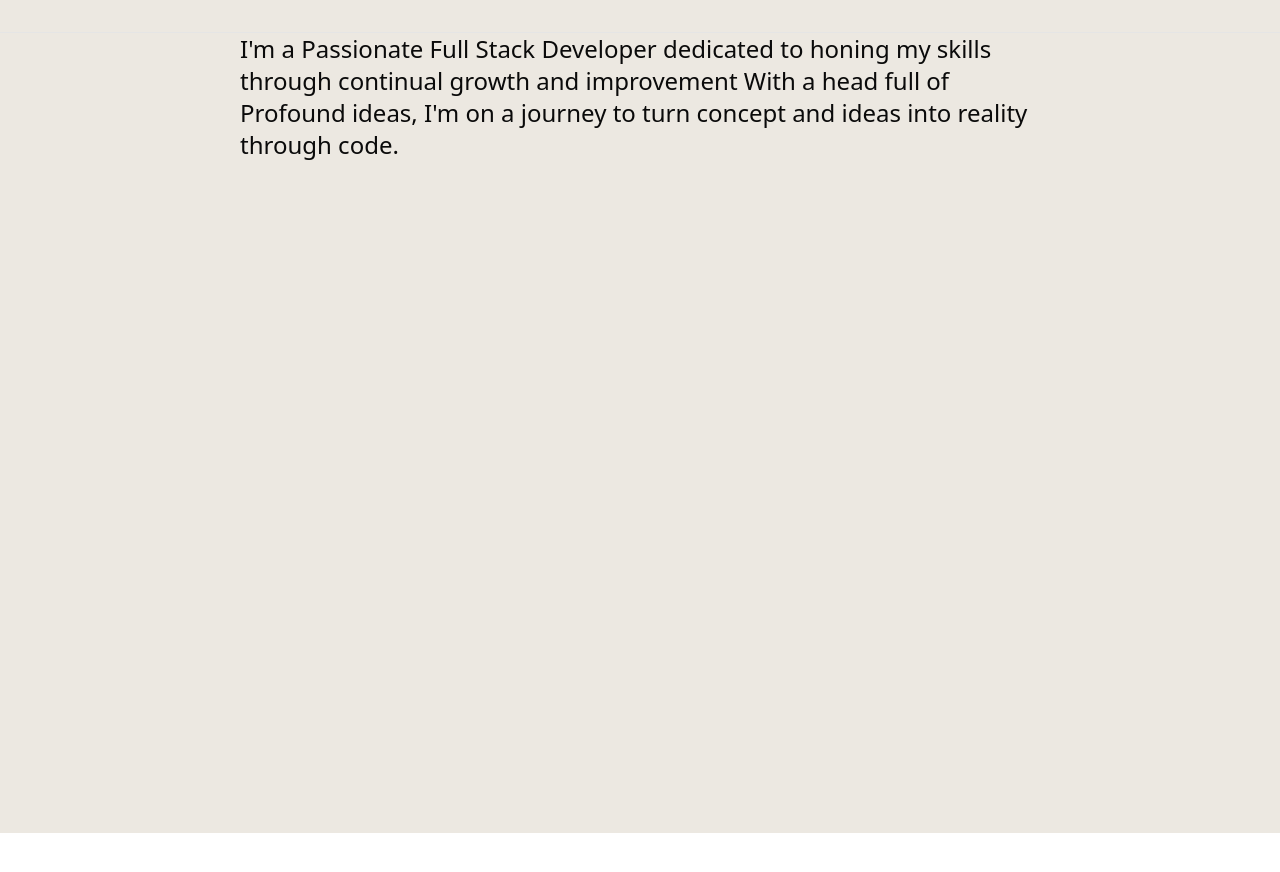
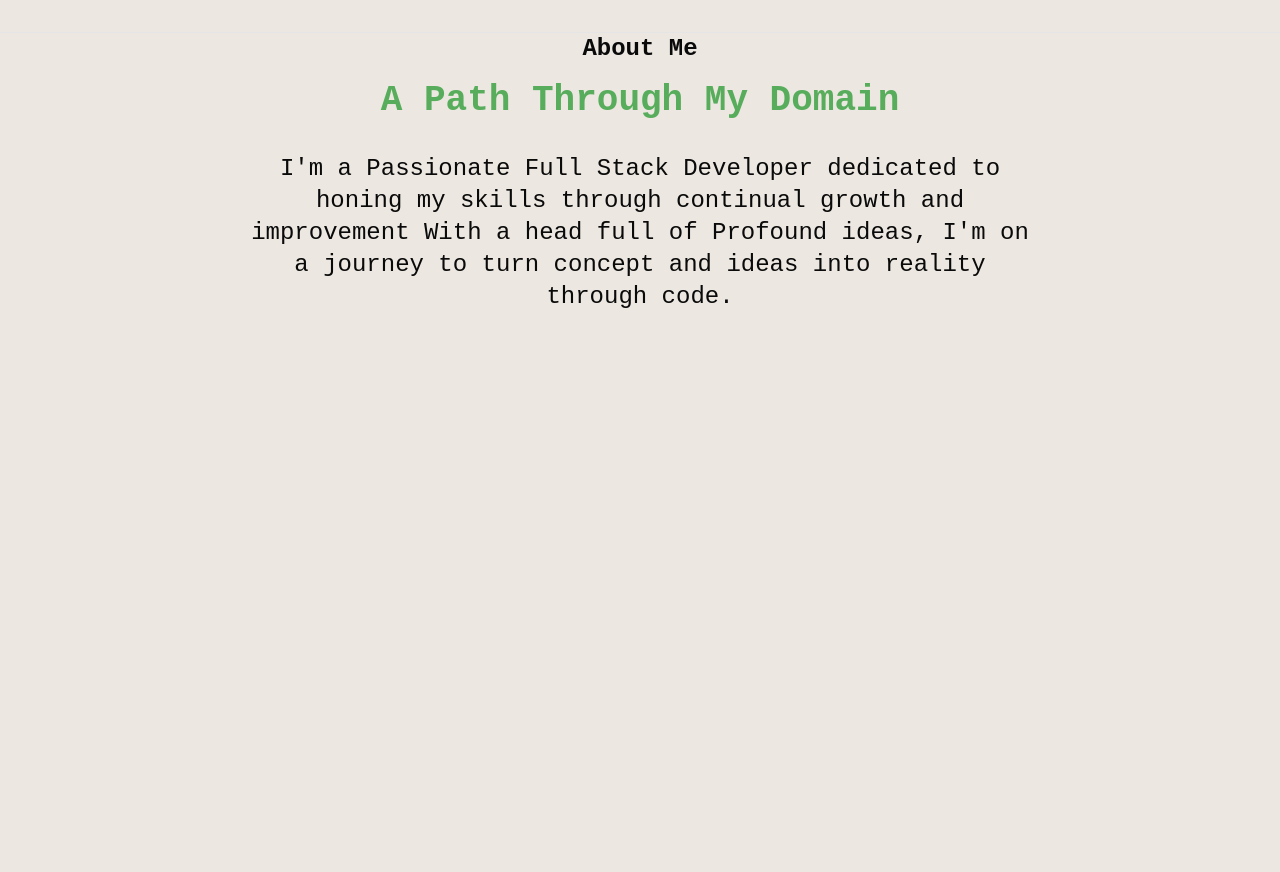
Before and after one commit to Dz-devz/personal-portfolio, a React (Vite) app: page /about in a window 1280 px wide. Shown: the top 872 px of the page. Before the commit the page ends 833 px from the top, so only its background shows below. Built offline with nearby package versions, Linux system fonts and the light colour scheme; a web font is replaced by a local one.

Commit message:
chore: about design update

```diff
--- a/src/routes/about.tsx
+++ b/src/routes/about.tsx
@@ -1,25 +1,46 @@
 import { createFileRoute } from '@tanstack/react-router'
-import { motion } from 'framer-motion'
+import { motion } from 'framer-motion';
+
 
 export const Route = createFileRoute('/about')({
   component: About,
 })
 
 export function About() {
-  const fullText =
-    "I'm a Passionate Full Stack Developer dedicated to honing my skills through continual growth and improvement With a head full of Profound ideas, I'm on a journey to turn concept and ideas into reality through code."
+  const fullText = "I'm a Passionate Full Stack Developer dedicated to honing my skills through continual growth and improvement With a head full of Profound ideas, I'm on a journey to turn concept and ideas into reality through code."
+
 
   return (
-    <div className="flex item-center justify-center h-screen">
-      <div className="text-left text-2xl w-[800px]">
+    <>
     <motion.div
       initial={{ opacity: 0 }}
       animate={{ opacity: 1 }}
-          transition={{ duration: 0.5 }}
+      transition={{ duration: 2 }}
+    >
+    <div className='text-center text-2xl font-bold font-chivo'>
+      <span>About Me</span>
+    </div>
+    </motion.div>
+    <motion.div
+      initial={{ opacity: 0 }}
+      animate={{ opacity: 1 }}
+      transition={{ duration: 4 }}
+    >
+    <div className='text-center text-4xl font-bold font-chivo mt-4 text-[#57AD5B]'>
+      <span>A Path Through My Domain</span>
+    </div>
+    </motion.div>
+    <div className='flex flex-row item-center justify-center h-screen font-chivo'>
+      <div className='text-center text-2xl w-[800px] mt-8'>
+      <motion.div
+      initial={{ opacity: 0 }}
+      animate={{ opacity: 1 }}
+      transition={{ duration: 5 }}
     >
       <span>{fullText}</span>
     </motion.div>
       </div>
     </div>
+    </>
   )
 }
--- a/src/routes/index.tsx
+++ b/src/routes/index.tsx
@@ -6,18 +6,6 @@ import Home from '../components/home';
 export const Route = createFileRoute('/')({
   component: Index,
 });
-
-const waveVariants = {
-  wave: {
-    opacity: [0, 1, 0.5, 1, 0],
-    scale: [1, 1.1, 1, 1.05, 1],
-    transition: {
-      duration: 4,
-      ease: "easeInOut",
-      repeat: Infinity,
-    }
-  }
-};
 
 const waterDropVariants = {
   drop: {
@@ -29,16 +17,6 @@ const waterDropVariants = {
       repeat: 0,
     }
   }
-};
-
-const textVariants = {
-  hidden: { opacity: 0 },
-  visible: { opacity: 1, transition: { duration: 1 } },
-};
-
-const pageVariants = {
-  hidden: { opacity: 0 },
-  visible: { opacity: 1, transition: { delay: 11, duration: 1 } },
 };
 
 function Index() {
```
Lines whose indentation alone changed are shown as unchanged.
